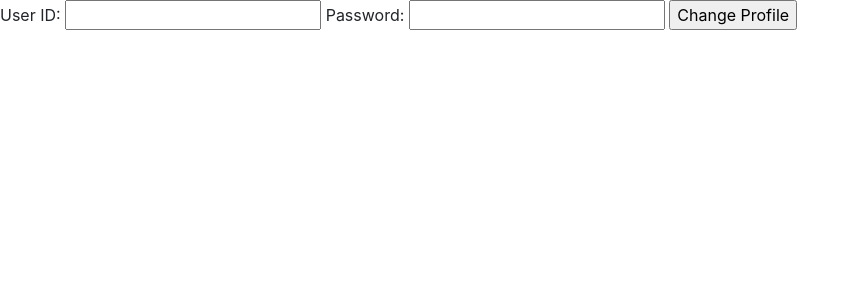
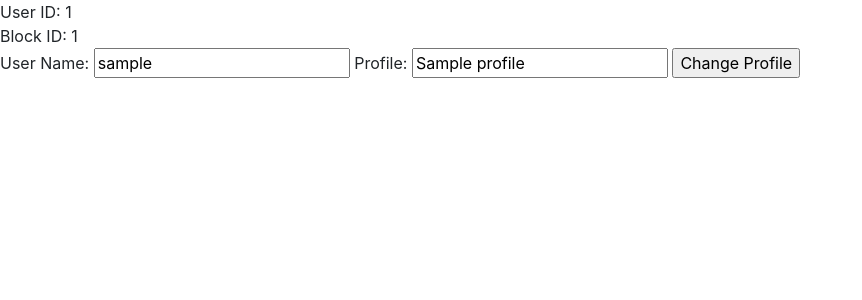
Before and after one commit to Vialor/db-project, a Django app: template app_server/templates/profile_page.html in a window 1280 px wide. Shown: the top 300 px of the page, without its empty margins (0-862 px from the left). Run offline with Django 5.2, Linux system fonts and the light colour scheme; the template is opened without the code that fills it: most values are stand-ins (such as "Sample title", 1, 10 or a date in 2020).

Commit message:
update profile

```diff
--- a/app_server/templates/profile_page.html
+++ b/app_server/templates/profile_page.html
@@ -11,10 +11,12 @@
   {% include "components/navbar.html" %}
   <form action="{% url 'update_profile' %}" method="post">
     {% csrf_token %}
-    <label for="userid">User ID: </label>
-    <input id="userid" type="text" name="userid" value="">
-    <label for="password">Password: </label>
-    <input id="password" type="text" name="password" value="">
+    <div>User ID: {{profile_info.userid}}</div>
+    <div>Block ID: {{profile_info.blockid}}</div>
+    <label for="password">User Name: </label>
+    <input id="password" type="text" name="username" value="{{profile_info.username}}">
+    <label for="password">Profile: </label>
+    <input id="password" type="text" name="profile" value="{{profile_info.profile}}">
     <input type="submit" value="Change Profile">
   </form>
 </body>
```
Also changed, not shown: app_server/views.py (+15 -2 lines).
